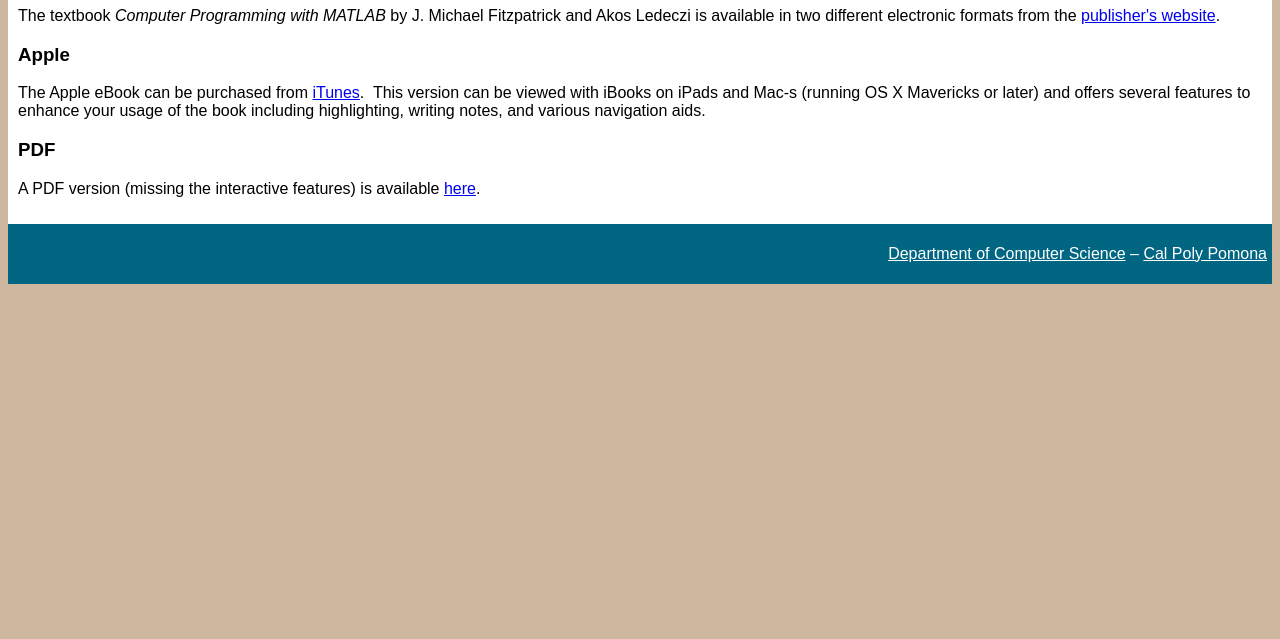
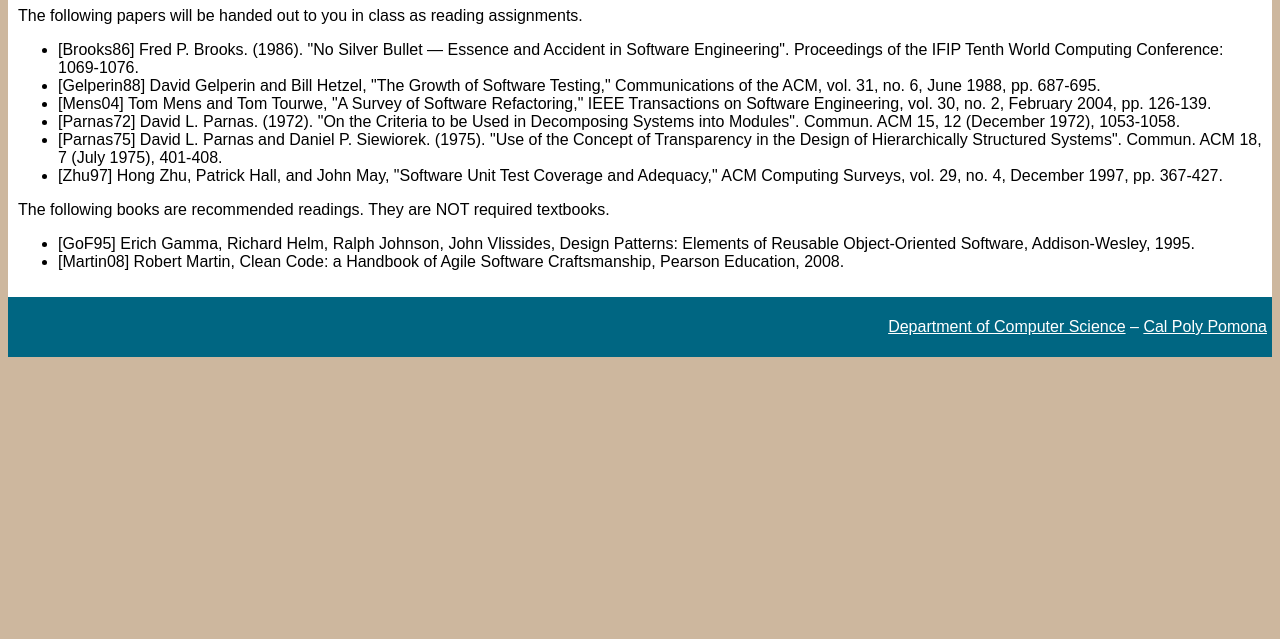
Before and after one commit to sunyu912/courses, a plain HTML site: page cs580/webpage/readings.html in a window 1280 px wide. Shown: the part 161-800 px from the top of the page. Drawn offline with Linux system fonts and the light colour scheme.

Commit message:
readings

```diff
--- a/cs580/webpage/readings.html
+++ b/cs580/webpage/readings.html
@@ -11,26 +11,35 @@
         <h2>CS 580 - Advanced Software Engineering</h2>
         <h3>Fall 2014</h3>
     </div>
+
     <div id="content">
-        <h1>Textbook</h1>
+        <h1>Readings</h1>
 
-        <p>The textbook <i>Computer Programming with MATLAB</i> by J. Michael Fitzpatrick and Akos Ledeczi is available in two different electronic formats
-        from the <a href="http://cs103.net/">publisher's website</a>.</p>
+        <p>The following papers will be handed out to you in class as reading assignments.</p>
 
-        <h3>Apple</h3>
+        <ul>
+            <li>[Brooks86] Fred P. Brooks. (1986). "No Silver Bullet — Essence and Accident in Software Engineering". Proceedings of the IFIP Tenth World Computing Conference: 1069-1076.</li>
 
-        <p>The Apple eBook can be purchased from
-        <a href="https://itunes.apple.com/us/book/computer-programming-matlab/id591606016">
-        iTunes</a>.&nbsp; This version can be viewed with iBooks on iPads
-        and Mac-s (running OS X Mavericks or later) and offers several features to enhance your usage of the book including highlighting, writing notes, and
-        various navigation aids.
+            <li>[Gelperin88] David Gelperin and Bill Hetzel, "The Growth of Software Testing," Communications of the ACM, vol. 31, no. 6, June 1988, pp. 687-695.</li>
 
-        <h3>PDF</h3>
+            <li>[Mens04] Tom Mens and Tom Tourwe, "A Survey of Software Refactoring," IEEE Transactions on Software Engineering, vol. 30, no. 2, February 2004, pp. 126-139.</li>
 
-        <p>A PDF version (missing the interactive features) is available
-        <a href="http://cs103.net/buy/">here</a>.</p>
+            <li>[Parnas72] David L. Parnas. (1972). "On the Criteria to be Used in Decomposing Systems into Modules". Commun. ACM 15, 12 (December 1972), 1053-1058.</li>
+
+            <li>[Parnas75] David L. Parnas and Daniel P. Siewiorek. (1975). "Use of the Concept of Transparency in the Design of Hierarchically Structured Systems". Commun. ACM 18, 7 (July 1975), 401-408.</li>
+
+            <li>[Zhu97] Hong Zhu, Patrick Hall, and John May, "Software Unit Test Coverage and Adequacy," ACM Computing Surveys, vol. 29, no. 4, December 1997, pp. 367-427.</li>
+        </ul>
+
+        <p>The following books are recommended readings. They are NOT required textbooks.</p>
+        <ul>
+            <li>[GoF95] Erich Gamma, Richard Helm, Ralph Johnson, John Vlissides, Design Patterns: Elements of Reusable Object-Oriented Software, Addison-Wesley, 1995.</li>
+
+            <li>[Martin08] Robert Martin, Clean Code: a Handbook of Agile Software Craftsmanship, Pearson Education, 2008.</li>
+        </ul>
 
     </div>
+
     <div id="footer">
         <p><a href="http://www.csupomona.edu/~cs/">Department of Computer Science</a> &ndash; <a href="http://www.csupomona.edu">Cal Poly Pomona</a></p>
     </div>
```
Also changed, not shown: cs580/webpage/index.html (+0 -1 lines).
